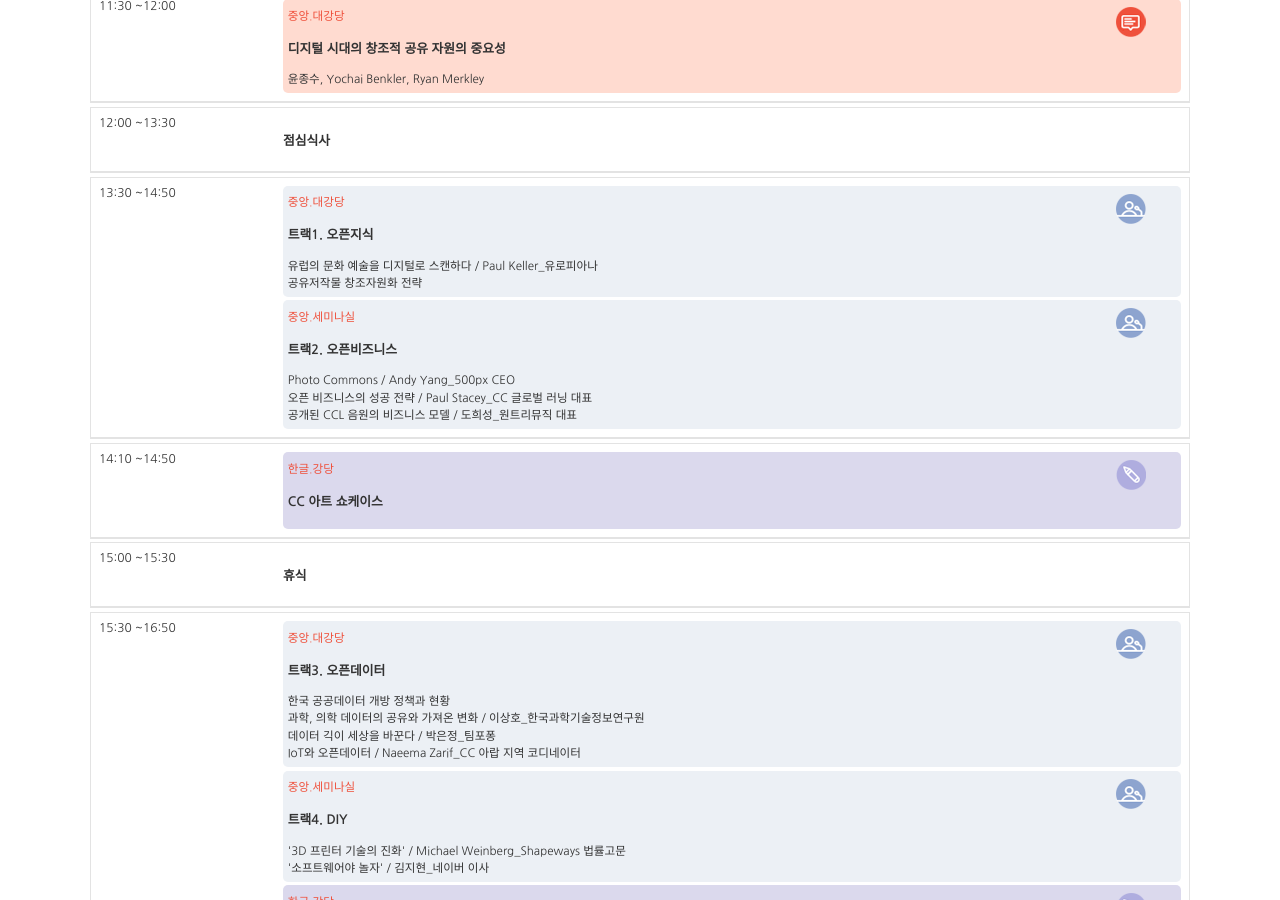
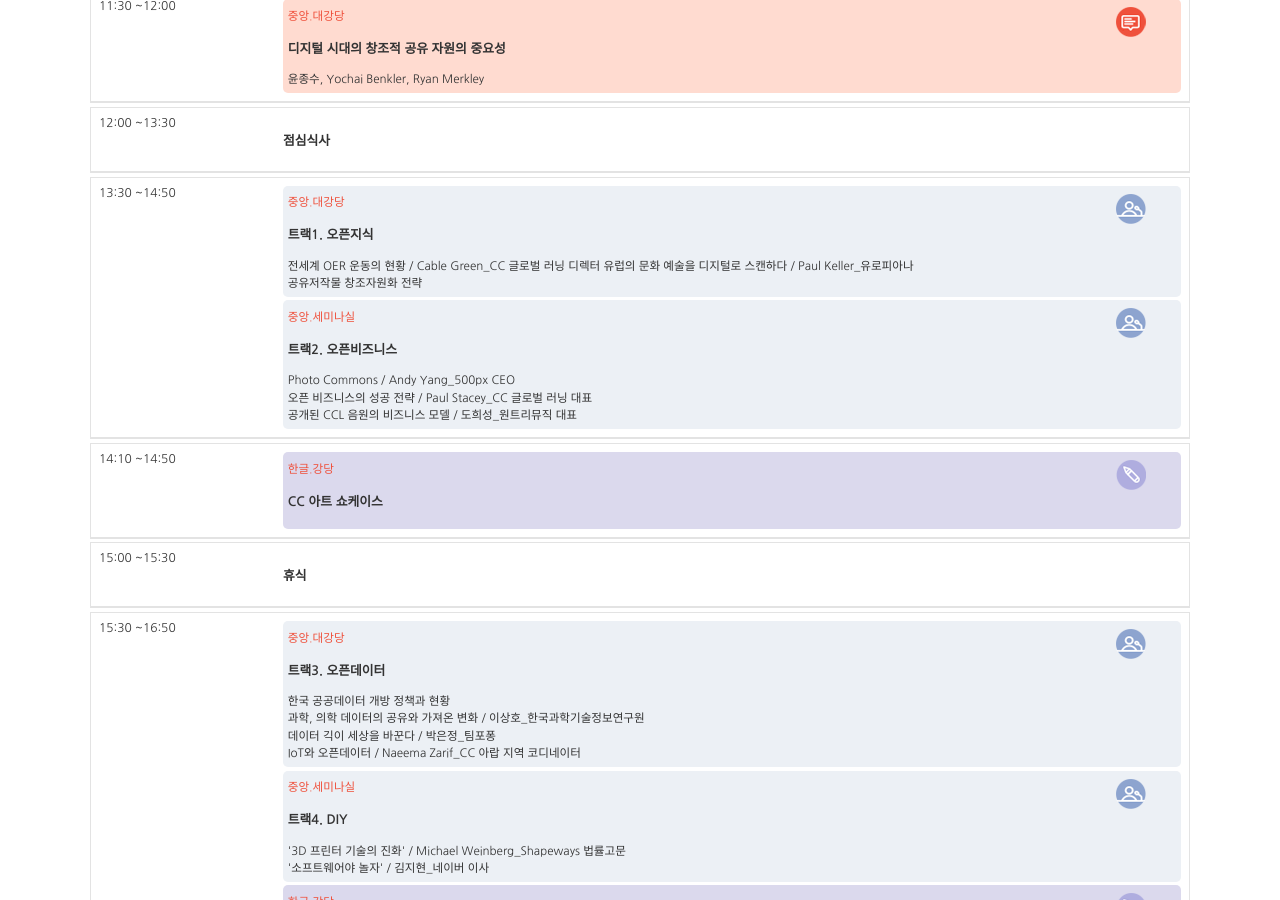
Before and after one commit to creativecommonskorea/2015-global-summit, a Jekyll site: the page built from programs_mobile.html, in a window 1280 px wide and 900 px high, scrolled down 1231 px. Built offline with Jekyll 4.4.1, drawn with Linux system fonts in a browser that asks for light colours; nearby versions of some CDN libraries.

Commit message:
Update day15_programs.yml

```diff
--- a/_data/day15_programs.yml
+++ b/_data/day15_programs.yml
@@ -50,6 +50,7 @@
   sessions:
     - title: "트랙1. 오픈지식"
       detail: >
+        전세계 OER 운동의 현황 / Cable Green_CC 글로벌 러닝 디렉터
         유럽의 문화 예술을 디지털로 스캔하다 / Paul Keller_유로피아나<br>
         공유저작물 창조자원화 전략
       location: "중앙.대강당"
```
